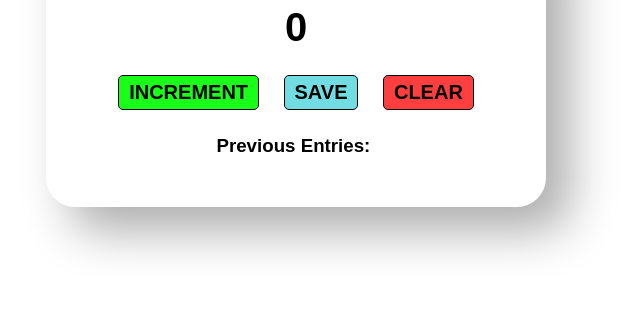
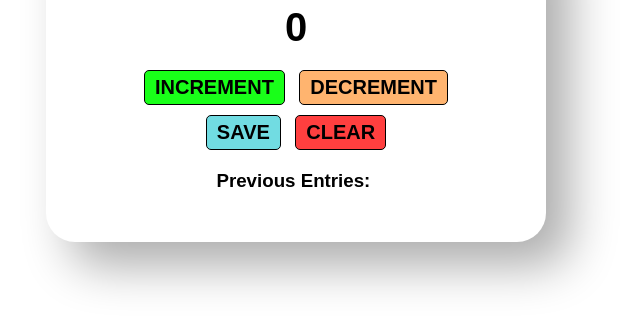
Before and after one commit to anirudhahavaldar/06_Counter_App, a plain HTML site: page index.html in a window 1280 px wide. Shown: the part 183-512 px from the top of the page, without its empty margins (344-984 px from the left). Drawn offline with Linux system fonts and the light colour scheme.

Commit message:
added decrement functionality

```diff
--- a/index.html
+++ b/index.html
@@ -14,6 +14,10 @@
       <button id="increment-btn" onclick="increment()" class="btn">
         INCREMENT
       </button>
+      <button id="decrement-btn" onclick="decrement()" class="btn">
+        DECREMENT
+      </button>
+      <br />
       <button onclick="saveEntries()" id="save-btn" class="btn">SAVE</button>
       <button onclick="clearAll()" id="clear-btn" class="btn">CLEAR</button>
       <p id="entry-el" class="card-entries">Previous Entries:&nbsp;</p>
--- a/script.js
+++ b/script.js
@@ -6,6 +6,12 @@ const message = 'Previous Entries: '
 function increment() {
   if ((count) => 0) {
     count++
+  }
+  countEl.textContent = count
+}
+function decrement() {
+  if (count != 0) {
+    count--
   }
   countEl.textContent = count
 }
--- a/styles.css
+++ b/styles.css
@@ -25,7 +25,7 @@ body {
 
 .btn {
   border: 1px solid black;
-  margin: 10px;
+  margin: 5px;
   padding: 5px 10px;
   font-size: 20px;
   text-align: center;
@@ -48,6 +48,10 @@ body {
   background-color: rgb(25, 255, 25);
 }
 
+#decrement-btn {
+  background-color: rgb(255, 180, 111);
+}
+
 #save-btn {
   background-color: rgb(113, 220, 226);
 }
```
